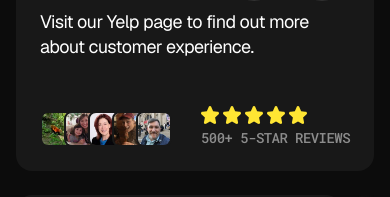
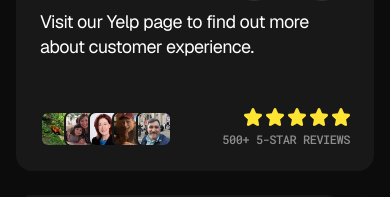
Before and after one commit to Bankai-Agency/GOAT_moving, a Next.js app: page /beaverton-movers in a window 390 px wide. Shown: the part 5262-5459 px from the top of the page. Built offline with nearby package versions, Linux system fonts and the light colour scheme.

Commit message:
UI fixes: Privacy hover, reviews card, no form scroll

```diff
--- a/src/app/lp/_shared/CityLandingPage.tsx
+++ b/src/app/lp/_shared/CityLandingPage.tsx
@@ -197,8 +197,9 @@
             </div>
           </div>
 
-          {/* Desktop form — full QuoteForm floating on the right over the image. */}
-          <div className="hidden lg:block absolute top-6 right-6 bottom-6 w-[560px] bg-[#181818] rounded-2xl p-8 shadow-[0_20px_60px_rgba(0,0,0,0.5)] overflow-y-auto">
+          {/* Desktop form — full QuoteForm floating on the right over the image.
+              Height stretches with the hero (top-6 / bottom-6) — no internal scroll. */}
+          <div className="hidden lg:flex flex-col justify-center absolute top-6 right-6 bottom-6 w-[560px] bg-[#181818] rounded-2xl p-8 shadow-[0_20px_60px_rgba(0,0,0,0.5)]">
             <QuoteForm
               heading="Move information"
               submitLabel="Submit Request"
--- a/src/components/sections/ContactFooter.tsx
+++ b/src/components/sections/ContactFooter.tsx
@@ -178,7 +178,7 @@
           </p>
           <Link
             href="/privacy"
-            className="hover-underline w-fit font-sans font-normal text-lg leading-[1.4] tracking-[-0.36px] text-white/60 underline hover:text-[#FFE533] transition-colors duration-200"
+            className="w-fit font-sans font-normal text-lg leading-[1.4] tracking-[-0.36px] text-white/60 hover:text-[#FFE533] hover:underline transition-colors duration-200"
           >
             Privacy policy
           </Link>
--- a/src/components/sections/ReviewsSection.tsx
+++ b/src/components/sections/ReviewsSection.tsx
@@ -110,17 +110,17 @@
           Visit our Yelp page to find out more about customer experience.
         </p>
       </div>
-      <div className="flex items-end justify-between">
-        <div className="relative h-9 w-[130px]">
+      <div className="flex items-end justify-between gap-4">
+        <div className="relative h-9 w-[130px] shrink-0">
           {["/images/avatar-1.jpg", "/images/avatar-2.jpg", "/images/avatar-3.jpg", "/images/avatar-4.jpg", "/images/avatar-5.jpg"].map((src, i) => (
             <div key={i} className="absolute top-0 w-9 h-9 rounded-lg border-2 border-[#181818] overflow-hidden" style={{ left: `${i * 24}px` }}>
               <Image src={src} alt="" fill className="object-cover" />
             </div>
           ))}
         </div>
-        <div className="flex flex-col gap-1.5 items-start">
+        <div className="flex flex-col gap-1.5 items-end text-right shrink-0">
           <Stars variant="yellow" />
-          <span className="font-mono font-medium text-sm leading-[1.2] tracking-[-0.56px] uppercase text-white/50">500+ 5-Star Reviews</span>
+          <span className="font-mono font-medium text-xs leading-[1.2] tracking-[-0.48px] uppercase text-white/50 whitespace-nowrap">500+ 5-Star Reviews</span>
         </div>
       </div>
     </div>
@@ -150,21 +150,21 @@
           Visit our Yelp page to find out more about customer experience.
         </p>
       </div>
-      <div className="flex items-end justify-between">
-        <div className="relative h-9 w-[130px]">
+      <div className="flex items-end justify-between gap-4">
+        <div className="relative h-9 w-[130px] shrink-0">
           {["/images/avatar-1.jpg", "/images/avatar-2.jpg", "/images/avatar-3.jpg", "/images/avatar-4.jpg", "/images/avatar-5.jpg"].map((src, i) => (
             <div key={i} className="absolute top-0 w-9 h-9 rounded-lg border-2 border-[#181818] overflow-hidden" style={{ left: `${i * 24}px` }}>
               <Image src={src} alt="" fill className="object-cover" />
             </div>
           ))}
         </div>
-        <div className="flex flex-col gap-1.5 items-start">
+        <div className="flex flex-col gap-1.5 items-end text-right shrink-0">
           <div className="flex gap-1">
             {Array.from({ length: 5 }).map((_, i) => (
               <Image key={i} src="/icons/star-yellow.svg" alt="" width={18} height={18} />
             ))}
           </div>
-          <span className="font-mono font-medium text-sm leading-[1.2] tracking-[-0.56px] uppercase text-white/50">500+ 5-Star Reviews</span>
+          <span className="font-mono font-medium text-xs leading-[1.2] tracking-[-0.48px] uppercase text-white/50 whitespace-nowrap">500+ 5-Star Reviews</span>
         </div>
       </div>
     </div>
```
